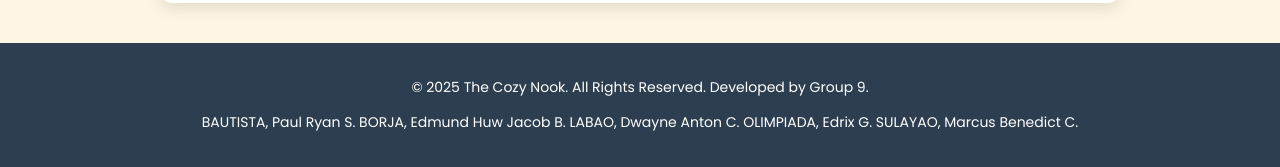
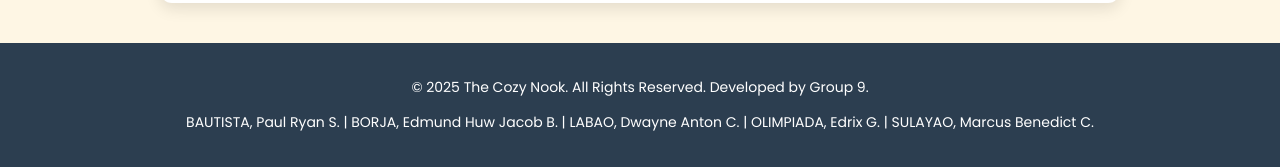
Before and after one commit to myWeb06/The-Cozy-Nook, a plain HTML site: page SiteMap.html in a window 1280 px wide. Shown: the part 751-918 px from the top of the page. Drawn offline with Linux system fonts and the light colour scheme.

Commit message:
Update SiteMap.html

```diff
--- a/SiteMap.html
+++ b/SiteMap.html
@@ -117,11 +117,7 @@
       <p>
         &copy; 2025 The Cozy Nook. All Rights Reserved. Developed by Group 9.
       </p>
-      <p>BAUTISTA, Paul Ryan S.
-        BORJA, Edmund Huw Jacob B.
-        LABAO, Dwayne Anton C.
-        OLIMPIADA, Edrix G.
-        SULAYAO, Marcus Benedict C.</p>
+      <p>BAUTISTA, Paul Ryan S. | BORJA, Edmund Huw Jacob B. | LABAO, Dwayne Anton C. | OLIMPIADA, Edrix G. | SULAYAO, Marcus Benedict C.</p>
     </footer>
   </body>
 </html>
```
